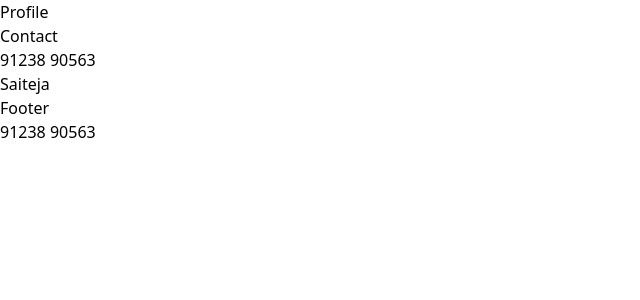
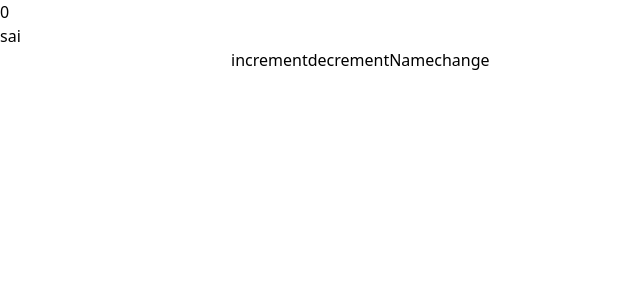
Before and after one commit to KTEJA-DEVV/ReactHooks--Learn-Easy, a React (Vite) app: page / in a window 1280 px wide. Shown: the top 300 px of the page, without its empty margins (0-640 px from the left). Built offline with nearby package versions, Linux system fonts and the light colour scheme.

Commit message:
added useReducerHook

```diff
--- a/src/App.jsx
+++ b/src/App.jsx
@@ -10,12 +10,12 @@ import ExpenseTracker from './Projects/ExpenseTracker'
 import Todolist from './Projects/Todolist'
 import Profile from './assets/Components/useContext/Profile'
 import Footer from './assets/Components/useContext/Footer'
+import Usereducerhook from './assets/Components/Usereducerhook'
 
 const App = () => {
   return (
     <>
-    <Profile/>
-    <Footer/>
+    <Usereducerhook/>
 
     </>
   )
--- /dev/null
+++ b/src/assets/Components/Usereducerhook.jsx
@@ -0,0 +1,36 @@
+import React, { useReducer, useState } from 'react'
+
+const Usereducerhook = () => {
+  const initialState={count:0,name:'sai'}
+  const [name,setName]=useState('')
+  const reducer=(state,action)=>{
+    switch (action.type) {
+      case 'increment':
+        return {...state,count:state.count+1}
+      case 'decrement':
+        return {...state,count:state.count-1}
+      case 'Namechange':
+        return {...state,name:action.payload}
+      default:
+        state;
+    }
+  }
+  const[state,dispatch]=useReducer(reducer,initialState);
+  const handleChange=()=>{
+    dispatch({type:'Namechange',payload:name});
+    setName('')
+  }
+
+  return (
+    <div>
+      <h1>{state.count}</h1>
+      <h2>{state.name}</h2>
+      <input type='text' value={name} onChange={(e)=>setName(e.target.value)}/>
+      <button onClick={()=>dispatch({type:'increment'})}>increment</button>
+      <button onClick={()=>dispatch({type:'decrement'})}>decrement</button>
+      <button onClick={handleChange}>Namechange</button>
+    </div>
+  )
+}
+
+export default Usereducerhook
--- a/src/main.jsx
+++ b/src/main.jsx
@@ -5,7 +5,7 @@ import App from './App.jsx'
 import ContextProvider from './assets/Components/useContext/AppContext.jsx'
 
 createRoot(document.getElementById('root')).render(
-  <ContextProvider><App /></ContextProvider>
+  <App />
 
 
 )
```
Also changed, not shown: 1 other file (tests, documents, lock files or other folders).
